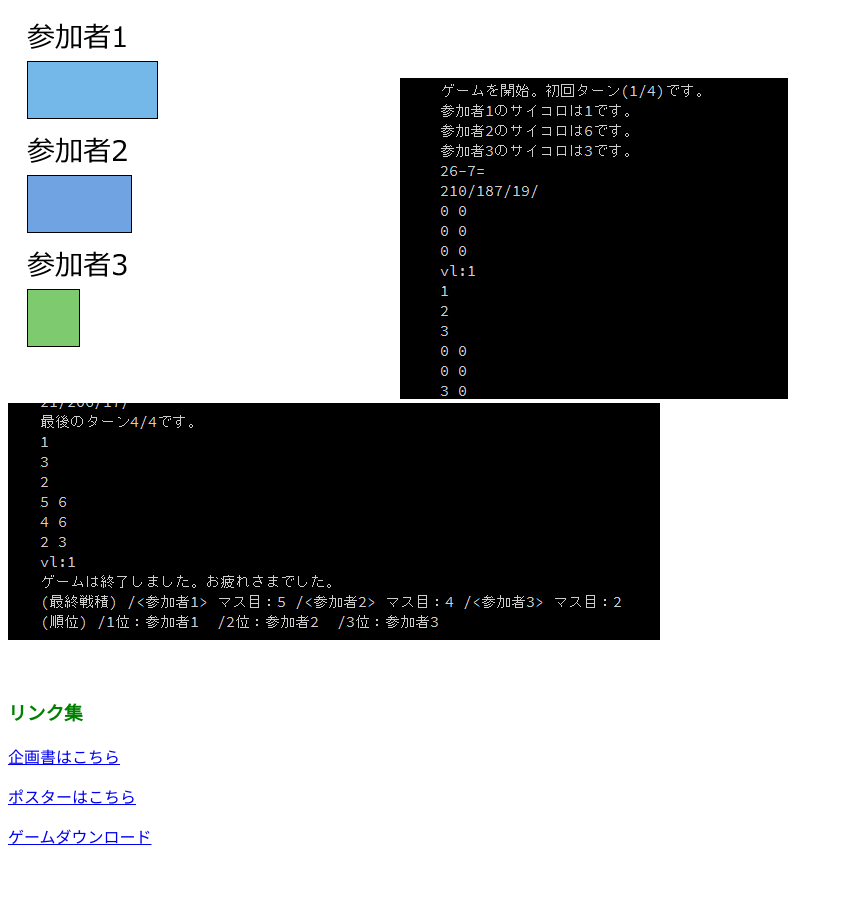
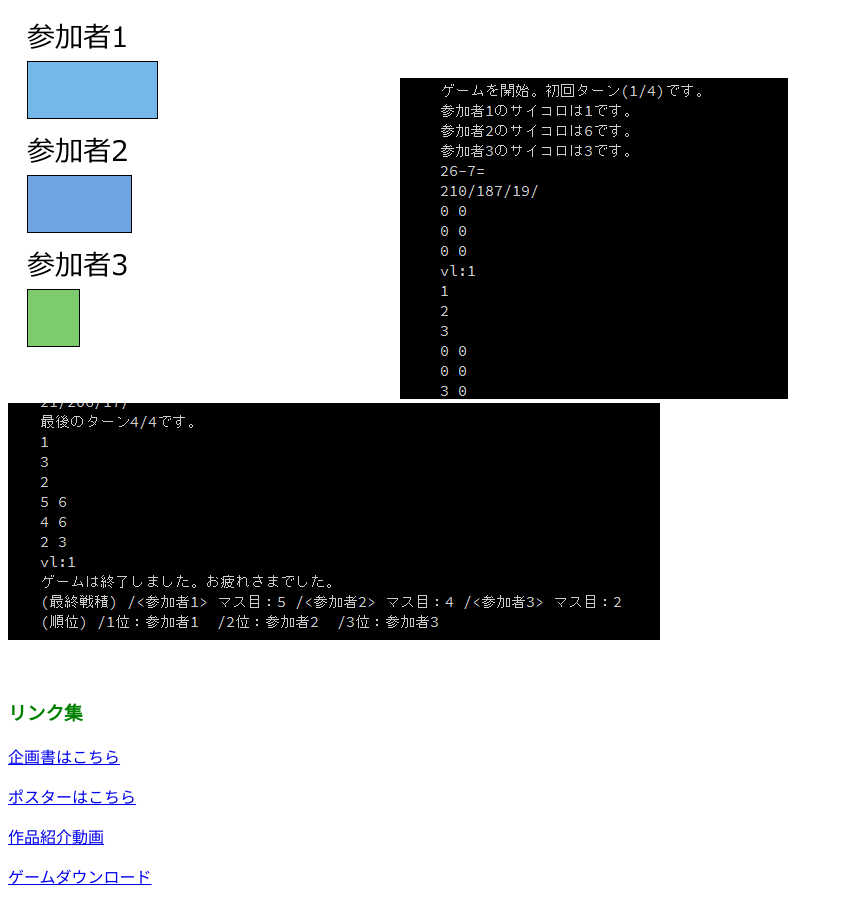
Before and after one commit to crilonaryo/dc1.team1, a plain HTML site: page index.html in a window 1280 px wide. Shown: the part 374-1278 px from the top of the page, without its empty margins (0-843 px from the left). Before the commit the page ends 1238 px from the top, so only its background shows below. Drawn offline with Linux system fonts and the light colour scheme.

Commit message:
Add files via upload

```diff
--- a/index.html
+++ b/index.html
@@ -33,7 +33,11 @@
 </p>
 
 <p>
-    <a href="https://drive.google.com/file/d/1QCIvv_6JVRD37M34uaP8zTyN3H_C_Z84/view?usp=sharing" target="_blank">ゲームダウンロード</a>
+    <a href="https://youtu.be/c7kkevD7ESo" target="_blank">作品紹介動画</a>
+</p>
+
+<p>
+    <a href="https://github.com/crilonaryo/dc1.gameprogram.team1/find/main" target="_blank">ゲームダウンロード</a>
 </p>
 
 </body>
```
